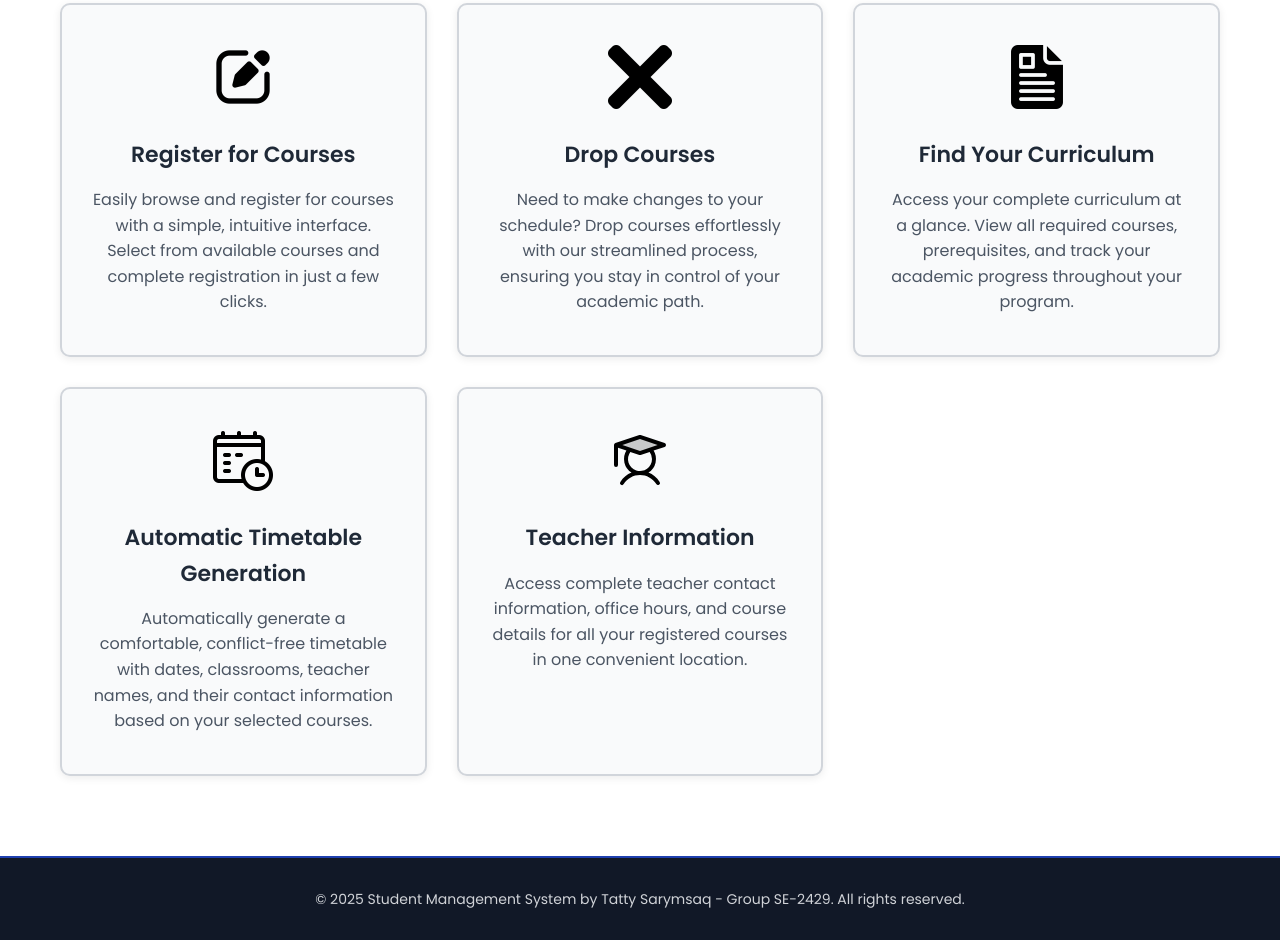
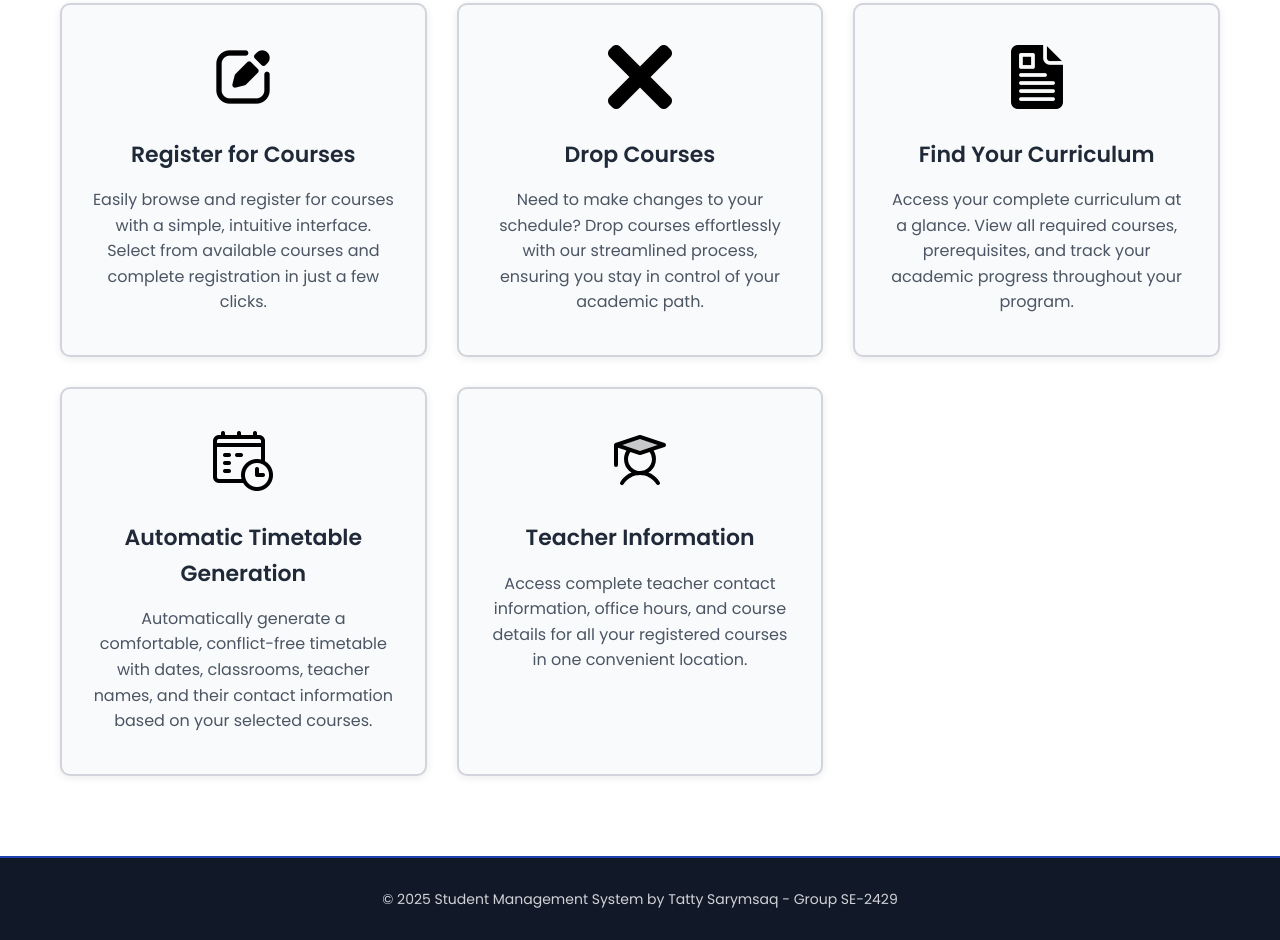
Before and after one commit to birlikkoshan/web_back_tatty_sarymsaq, a website: page views/index.html in a window 1280 px wide. Shown: the part 1482-2422 px from the top of the page. Drawn offline with Linux system fonts and the light colour scheme; files that its build step writes are made by us from their sources; files whose address does not match are found by name.

Commit message:
Fixed some issues

```diff
--- a/views/index.html
+++ b/views/index.html
@@ -97,7 +97,7 @@
 
     <footer class="footer">
         <div class="container">
-            <p>&copy; 2025 Student Management System by Tatty Sarymsaq - Group SE-2429. All rights reserved.</p>
+            <p>&copy; 2025 Student Management System by Tatty Sarymsaq - Group SE-2429</p>
         </div>
     </footer>
 </body>
```
